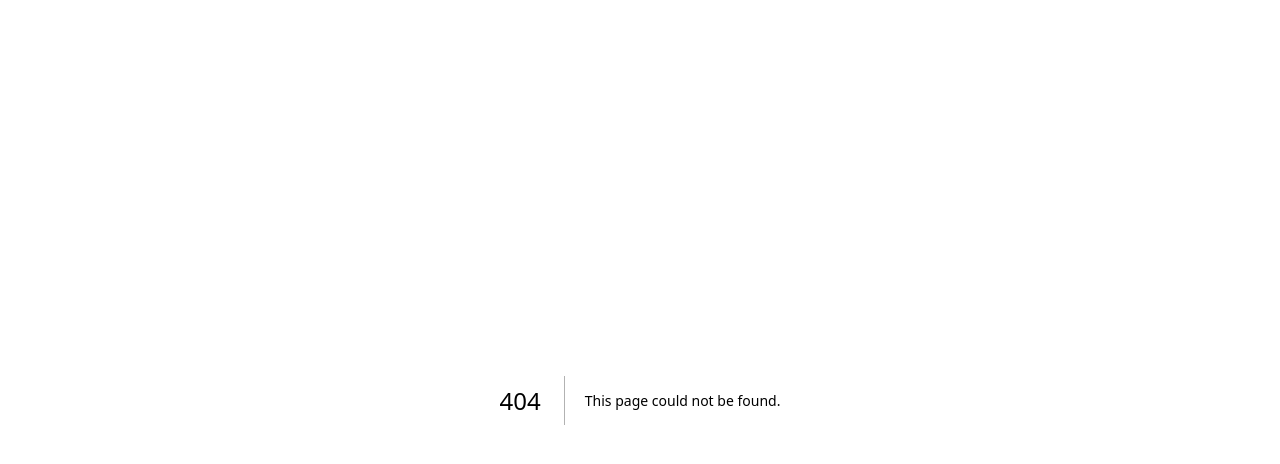
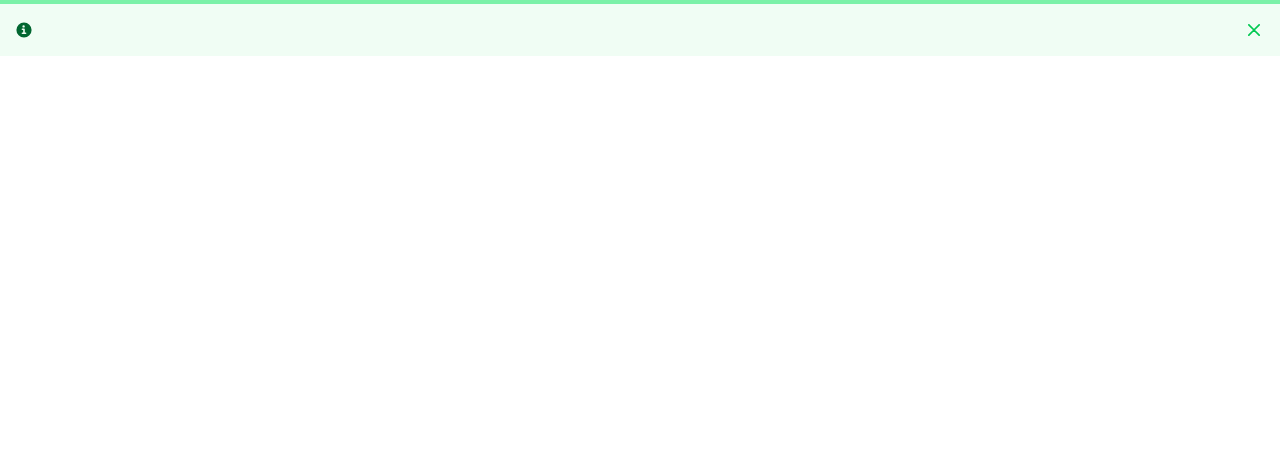
Before and after one commit to AKILADILSHANED/SLIC_Inter_Bank_Transfer_Management_Frontend, a Next.js app: page /Messages/SuccessMessage in a window 1280 px wide. Before the commit this address had no page. Shown: the top 464 px of the page. Built offline with nearby package versions, Linux system fonts and the light colour scheme.

Commit message:
Implemented Success and Error message components

```diff
--- /dev/null
+++ b/app/Messages/ErrorMessage/page.jsx
@@ -0,0 +1,43 @@
+import React from "react";
+
+export default function ErrorMessage({messageValue}) {
+  return (
+    <div
+      id="alert-border-2"
+      className="flex items-center p-4 mb-4 text-red-800 border-t-4 border-red-300 bg-red-50 dark:text-red-400 dark:bg-gray-800 dark:border-red-800"
+      role="alert">
+      <svg
+        className="shrink-0 w-4 h-4"
+        aria-hidden="true"
+        xmlns="http://www.w3.org/2000/svg"
+        fill="currentColor"
+        viewBox="0 0 20 20">
+        <path d="M10 .5a9.5 9.5 0 1 0 9.5 9.5A9.51 9.51 0 0 0 10 .5ZM9.5 4a1.5 1.5 0 1 1 0 3 1.5 1.5 0 0 1 0-3ZM12 15H8a1 1 0 0 1 0-2h1v-3H8a1 1 0 0 1 0-2h2a1 1 0 0 1 1 1v4h1a1 1 0 0 1 0 2Z" />
+      </svg>
+      <div className="ms-3 text-sm font-medium">
+        {messageValue}
+      </div>
+      <button
+        type="button"
+        className="ms-auto -mx-1.5 -my-1.5 bg-red-50 text-red-500 rounded-lg focus:ring-2 focus:ring-red-400 p-1.5 hover:bg-red-200 inline-flex items-center justify-center h-8 w-8 dark:bg-gray-800 dark:text-red-400 dark:hover:bg-gray-700"
+        data-dismiss-target="#alert-border-2"
+        aria-label="Close">
+        <span className="sr-only">Dismiss</span>
+        <svg
+          className="w-3 h-3"
+          aria-hidden="true"
+          xmlns="http://www.w3.org/2000/svg"
+          fill="none"
+          viewBox="0 0 14 14">
+          <path
+            stroke="currentColor"
+            strokeLinecap="round"
+            strokeLinejoin="round"
+            strokeWidth="2"
+            d="m1 1 6 6m0 0 6 6M7 7l6-6M7 7l-6 6"
+          />
+        </svg>
+      </button>
+    </div>
+  );
+}
--- /dev/null
+++ b/app/Messages/SuccessMessage/page.jsx
@@ -0,0 +1,43 @@
+import React from "react";
+
+export default function SUccessMessage({messageValue}) {
+  return (
+    <div
+      id="alert-border-3"
+      className="flex items-center p-4 mb-4 text-green-800 border-t-4 border-green-300 bg-green-50 dark:text-green-400 dark:bg-gray-800 dark:border-green-800"
+      role="alert">
+      <svg
+        className="shrink-0 w-4 h-4"
+        aria-hidden="true"
+        xmlns="http://www.w3.org/2000/svg"
+        fill="currentColor"
+        viewBox="0 0 20 20">
+        <path d="M10 .5a9.5 9.5 0 1 0 9.5 9.5A9.51 9.51 0 0 0 10 .5ZM9.5 4a1.5 1.5 0 1 1 0 3 1.5 1.5 0 0 1 0-3ZM12 15H8a1 1 0 0 1 0-2h1v-3H8a1 1 0 0 1 0-2h2a1 1 0 0 1 1 1v4h1a1 1 0 0 1 0 2Z" />
+      </svg>
+      <div className="ms-3 text-sm font-medium">
+        {messageValue}
+      </div>
+      <button
+        type="button"
+        className="ms-auto -mx-1.5 -my-1.5 bg-green-50 text-green-500 rounded-lg focus:ring-2 focus:ring-green-400 p-1.5 hover:bg-green-200 inline-flex items-center justify-center h-8 w-8 dark:bg-gray-800 dark:text-green-400 dark:hover:bg-gray-700"
+        data-dismiss-target="#alert-border-3"
+        aria-label="Close">
+        <span className="sr-only">Dismiss</span>
+        <svg
+          className="w-3 h-3"
+          aria-hidden="true"
+          xmlns="http://www.w3.org/2000/svg"
+          fill="none"
+          viewBox="0 0 14 14">
+          <path
+            stroke="currentColor"
+            strokeLinecap="round"
+            strokeLinejoin="round"
+            strokeWidth="2"
+            d="m1 1 6 6m0 0 6 6M7 7l6-6M7 7l-6 6"
+          />
+        </svg>
+      </button>
+    </div>
+  );
+}
```
